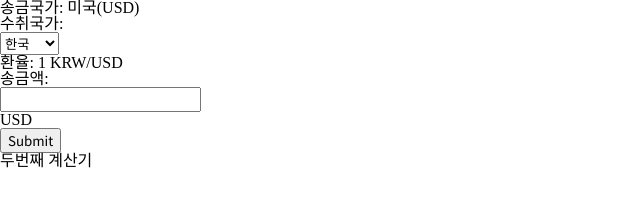
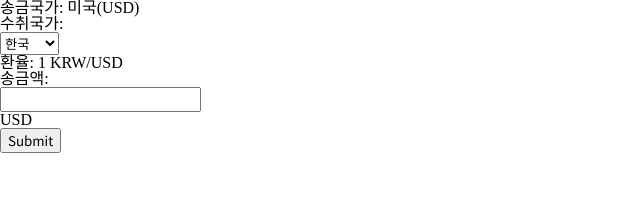
Before and after one commit to quack777/exchangeRateCalcul, a React (Create React App) app: page / in a window 1280 px wide. Shown: the top 219 px of the page, without its empty margins (0-640 px from the left). Built offline with nearby package versions, Linux system fonts and the light colour scheme.

Commit message:
Add: router 설정

```diff
--- a/src/Router.tsx
+++ b/src/Router.tsx
@@ -1,12 +1,17 @@
 import { FC } from 'react';
+import { BrowserRouter, Route, Routes } from 'react-router-dom';
 import FirstCal from './pages/first/FirstCal';
 import SecondCal from './pages/second/SecondCal';
 
 const Router: FC = () => {
   return (
-    <div className="App">
-      <FirstCal />
-      <SecondCal />
+    <div>
+      <BrowserRouter>
+        <Routes>
+          <Route path="/" element={<FirstCal />}></Route>
+          <Route path="/second" element={<SecondCal />}></Route>
+        </Routes>
+      </BrowserRouter>
     </div>
   );
 };
```
